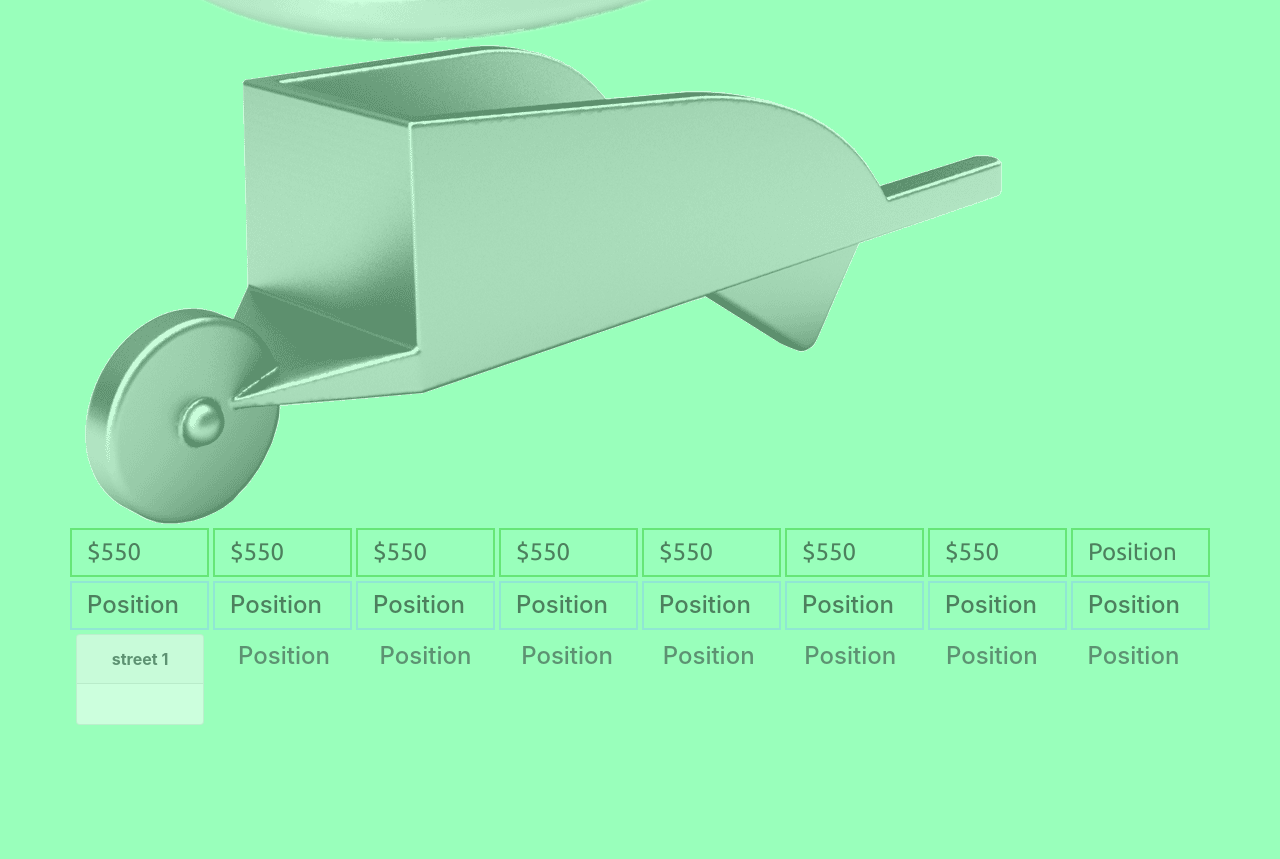
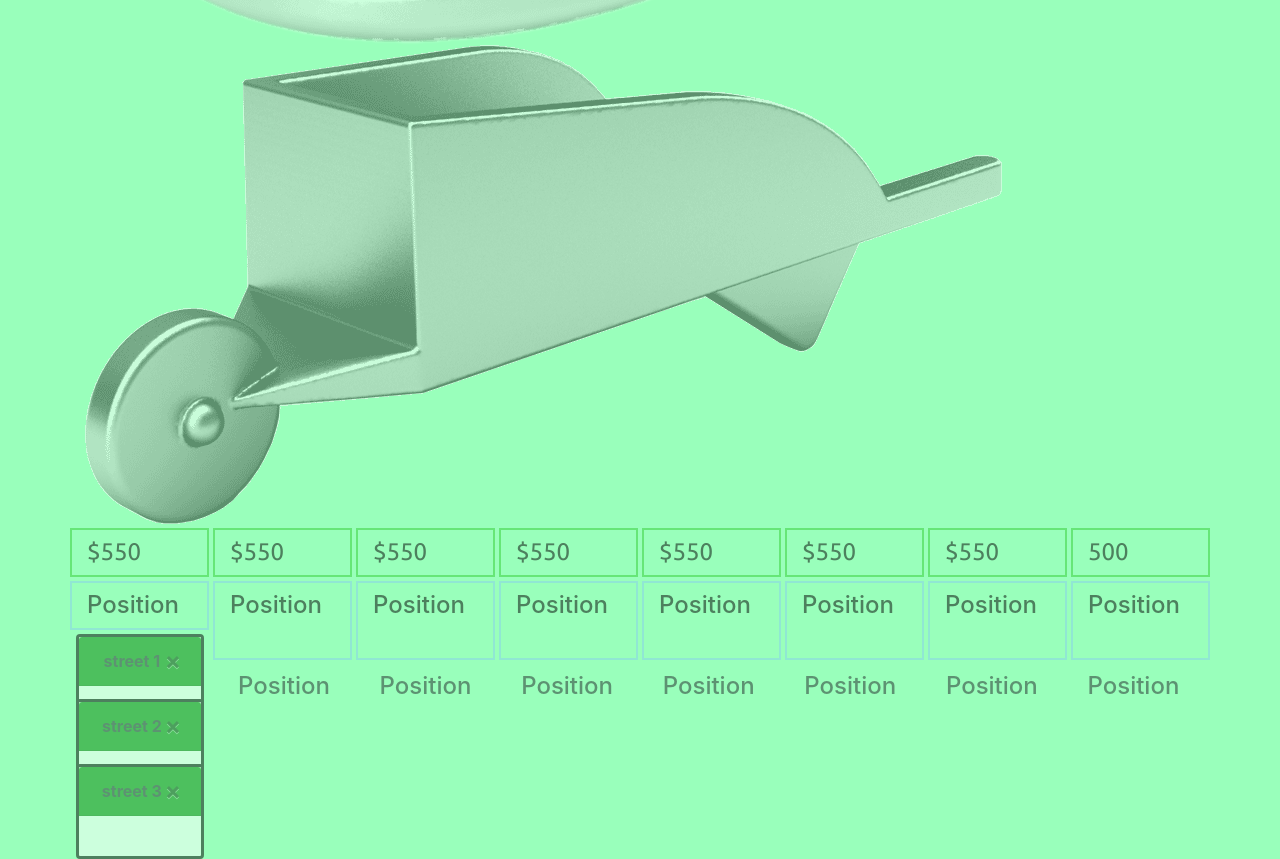
Before and after one commit to kokevin678/project2, a plain HTML site: page public/save.html in a window 1280 px wide. Shown: the part 4241-5100 px from the top of the page. Before the commit the page ends 4966 px from the top, so only its background shows below. Drawn offline with nearby package versions, Linux system fonts and the light colour scheme; files whose address does not match are found by name; a web font is replaced by a local one.

Commit message:
added cards that stack on top of each other depending on which card is being hohovered it will display that covered

```diff
--- a/public/assets/css/style.css
+++ b/public/assets/css/style.css
@@ -67,3 +67,14 @@ h4{
     border: 2px solid #33cc33;
     font-family: 'Ubuntu', sans-serif;
 }
+.card{
+    border: 3px solid black;
+    margin-top: -30px;
+}
+.card:hover{
+    transform: translateY(-3rem)
+
+}
+.card-header{
+    background: #008000
+}
--- a/public/save.html
+++ b/public/save.html
@@ -1,16 +1,19 @@
 <!DOCTYPE html>
 <html lang="en">
+
 <head>
   <meta charset="UTF-8">
   <meta name="viewport" content="width=device-width, initial-scale=1.0">
   <meta http-equiv="X-UA-Compatible" content="ie=edge">
   <title>Monopoly Tracker/ Player List</title>
-    <link rel="stylesheet" href="https://stackpath.bootstrapcdn.com/bootstrap/4.4.1/css/bootstrap.min.css" integrity="sha384-Vkoo8x4CGsO3+Hhxv8T/Q5PaXtkKtu6ug5TOeNV6gBiFeWPGFN9MuhOf23Q9Ifjh" crossorigin="anonymous">
+  <link rel="stylesheet" href="https://stackpath.bootstrapcdn.com/bootstrap/4.4.1/css/bootstrap.min.css"
+    integrity="sha384-Vkoo8x4CGsO3+Hhxv8T/Q5PaXtkKtu6ug5TOeNV6gBiFeWPGFN9MuhOf23Q9Ifjh" crossorigin="anonymous">
   <link rel="stylesheet" href="./assets/css/style.css">
   <link href="https://fonts.googleapis.com/css?family=Baloo+Bhaina|Capriola|Ubuntu&display=swap" rel="stylesheet">
   <script defer src="https://use.fontawesome.com/releases/v5.3.1/js/all.js"></script>
 
 </head>
+
 <body>
   <!-- Just an image -->
   <nav class="navbar navbar-expand-lg p-3">
@@ -19,7 +22,7 @@
         <li class="nav-item active">
           <a class="nav-link" href="#">
             <h2 class="text-dark btn-outline-light rounded-lg">
-                          Saved Game's   |
+              Saved Game's |
             </h2>
           </a>
         </li>
@@ -123,12 +126,12 @@
         </div>
         <div class="mr-1"></div>
         <div class="col success">
-                                  <h4>Position</h4>
+          <h4>500</h4>
         </div>
       </div>
       <div class="m-1"></div>
       <div class="row">
-                  <div class="col position">
+        <div class="col position" style="padding-bottom: 0px; margin-bottom: 30px;">
           <h4>Position</h4>
         </div>
         <div class="mr-1"></div>
@@ -161,17 +164,44 @@
         </div>
       </div>
       <div class="m-1"></div>
-                       <div class="row">
+      <div class="row deck">
         <div class="col" style="padding-left:6px">
           <div class="card" style="width:8rem;">
             <div class="card-header text-center">
               street 1
+              <button type="button" class="close" data-dismiss="alert" aria-label="Close">
+                <span aria-hidden="true">&times;</span>
+              </button>
             </div>
             <div class="card-body">
 
             </div>
           </div>
+          <div class="card" style="width:8rem;">
+            <div class="card-header text-center">
+              street 2
+              <button type="button" class="close" data-dismiss="alert" aria-label="Close">
+                <span aria-hidden="true">&times;</span>
+              </button>
             </div>
+            <div class="card-body">
+
+            </div>
+          </div>
+          <div class="card" style="width:8rem;">
+            <div class="card-header text-center">
+              street 3
+              <button type="button" class="close" data-dismiss="alert" aria-label="Close">
+                <span aria-hidden="true">&times;</span>
+              </button>
+            </div>
+            <div class="card-body">
+
+            </div>
+          </div>
+
+        </div>
+
         <div class="mr-1"></div>
         <div class="col">
           <h4>Position</h4>
@@ -202,6 +232,8 @@
         </div>
       </div>
     </div>
- <script src="https://pagecdn.io/lib/font-awesome/5.12.0-1/js/fontawesome.min.js" crossorigin="anonymous" integrity="sha256-k/BD5riVJWtbouHdLw+osR7VNosE40gZFNXjFHZAwzo=" ></script>
+    <script src="https://pagecdn.io/lib/font-awesome/5.12.0-1/js/fontawesome.min.js" crossorigin="anonymous"
+      integrity="sha256-k/BD5riVJWtbouHdLw+osR7VNosE40gZFNXjFHZAwzo="></script>
 </body>
+
 </html>
```
Lines whose indentation alone changed are shown as unchanged.
